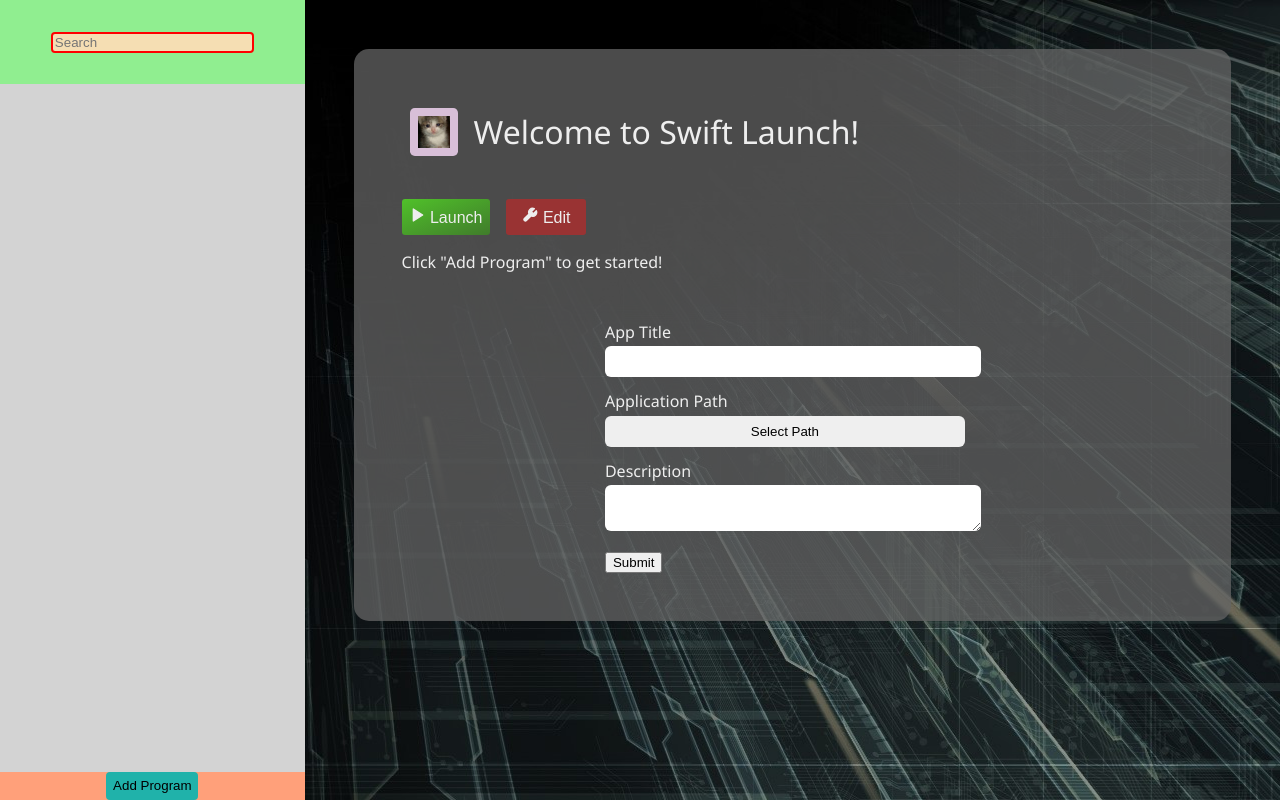
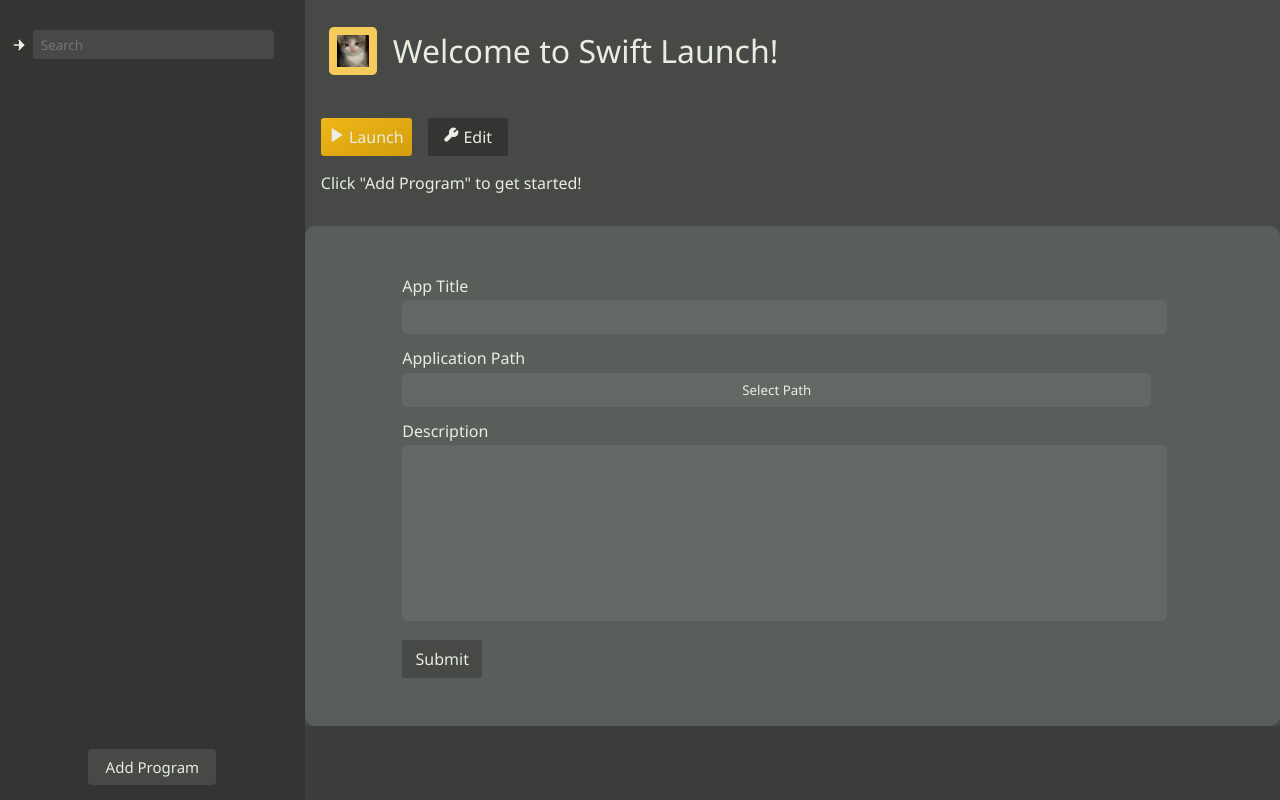
Before and after one commit to Swift-Suite/Swift-Launch, an Electron app: page src/index.html in a window 1280 px wide. Both pictures are taken after a click on the button "Edit". Drawn offline with Linux system fonts and the light colour scheme; no server answers.

Commit message:
DR - Made Thing Look Good. :)

```diff
--- a/assets/css/index.css
+++ b/assets/css/index.css
@@ -1,9 +1,13 @@
 /* <------ GLOBAL FORMAT ------> */
+*{
+    color: #E8EDDF;
+    font-family: 'Segoe UI', Tahoma, Geneva, Verdana, sans-serif;
+}
+
 body{
     margin: 0;
     padding: 0;
     text-align: center;
-    font-family: 'Segoe UI', Tahoma, Geneva, Verdana, sans-serif;
 }
 
 /*modifying scrollbar*/
@@ -12,11 +16,11 @@ body{
 }
 
 ::-webkit-scrollbar-track-piece{ /*portion of scrollbar that the thumb is not over*/
-    background-color: rebeccapurple;
+    background-color: #333533;
 }
 
 ::-webkit-scrollbar-thumb{ /*shows current position in scroll*/
-    background: yellow;
+    background: #F5CB5C;
 }
 
 /* end modifying scrollbar*/
@@ -36,24 +40,35 @@ body{
     flex-direction: column;
     height: 100vh;
     width: 400px;
-    background-color: peachpuff;
+    background-color: #333533;
+}
+
+#search-icon {
+    padding: 2% 2%;
 }
 
 #search-bar-container {
-    background-color: lightgreen;
-    padding: 10% 10%;
+    display: flex;
+    flex-direction: row;
+    background-color: #333533;
+    padding: 10% 10% 5% 2%;
 }
 
 #search-bar[type=text] {
-    width: 80%;
-    border: 2px solid red;
+    width: 90%;
+    height: 80%;
+    border: 2px;
     border-radius: 4px;
-    transition: width 0.4s ease-in-out;
-    background-color: wheat;
+    padding-left: 0.5rem;
+    transform: scaleY(1);
+    transform-origin: center;
+    transition: transform 0.26s ease;
+    color: #CFDBD5;
+    background-color: #464946;
 }
 
 #search-bar[type=text]:focus{
-    width: 90%;
+    transform: scaleY(1.2);
 }
 
 
@@ -62,7 +77,7 @@ body{
     height: 100%;
     overflow-y: scroll;
     overflow-x: hidden;
-    background-color: lightgray;
+    background-color: #333533;
 }
 
 .tab-button {
@@ -71,24 +86,40 @@ body{
     width: 100%;
     height: 1.75rem;
     border-style: hidden;
-    background-color: lightskyblue;
+    color: #CFDBD5;
+    background-color: #333533;
+    transition: font-size 0.35s;
 }
 
 .tab-button:hover {
-    background-color: lavenderblush;
+    font-size: 14px;
+    color: white;
+    background-color: #464946;
 }
 
 #add-button-container{
-    background-color: lightsalmon;
+    background-color: #333533;
+    padding: 5% 0%;
 }
 
 #add-program-button {
     border-radius: 4px;
-    background-color: lightseagreen;
+    color: #E8EDDF;
+    font-family: 'Segoe UI', Tahoma, Geneva, Verdana, sans-serif;
+    background-color: #464946;
     border-style: hidden;
-    padding: 0.5em 0.5em;
+    padding: 8px;
+    font-size: 15px;
+    transition: width 0.25s ease-in-out;
+    width: 8rem;
 }
 
+#add-program-button:hover {
+    width: 9rem;
+    font-size: 16px;
+    background-color: #505350;
+    cursor: pointer;
+}
 
 /* <------ LEFT PANEL ELEMENTS END --------->*/
 
@@ -98,8 +129,8 @@ body{
 #content-panel {
     display: flex;
     flex-direction: column;
-    background-image: url("../bg-img.jpg");
-    color: #eee;
+    color: #242423;
+    background-color: #3C3E3C;
     width: 100%;
     height: 100vh;
     overflow-y: scroll;
@@ -107,10 +138,7 @@ body{
 }
 
 #content-wrapper {
-    margin: 5%;
-    padding: 2em;
-    border-radius: 15px;
-    background-color: rgba(100, 100, 100, 0.75);
+    background-color: #464946;
 }
 
 .program-header {
@@ -122,7 +150,7 @@ body{
 
 #title {
     font-weight: normal;
-    color: #eee;
+    color: #E8EDDF;
 }
 
 #program-icon {
@@ -131,7 +159,7 @@ body{
     height: 2rem;
     width: 2rem;
     align-self: center;
-    background-color: thistle;
+    background-color: #F5CB5C;
     border-radius: 10%;
 }
 
@@ -142,32 +170,34 @@ body{
     border-radius: 3px;
     font-size: 16px;
     padding: 8px;
-    color: #eee;
-    background-image: linear-gradient(to bottom right, #50c12a, #407c2b);
+    color: #E8EDDF;
+    background-image: linear-gradient(to bottom right, #F0B719, #D39E0D);
 }
 
 #launch-button:hover {
-    background-image: linear-gradient(to bottom right, #507c2b, #407c2b);
+    background-image: linear-gradient(to bottom right, #F2BD2C, #E6AD0F);
     cursor: pointer;
 }
 
 #edit-btn {
     float: left;
-    background-color: #933;
+    background-color: #333533;
     width: 5rem;
     padding: 8px;
     margin-left: 1rem;
-    color: #eee;
+    color: #E8EDDF;
     border-radius: 3px;
     border-style: none;
     font-size: 16px;
+    transition: max-height 0.5s ease-in-out;
 }
 
 
 #edit-btn:hover {
-    background-color: #744;
+    background-color: #3C3E3C;
     cursor: pointer;
 }
+
 
 #program-button-container{
     float: left;
@@ -184,13 +214,18 @@ body{
 
 #description {
     text-align: left;
+    color: #E8EDDF;
 }
 
 /* Edit Program Form Styling */
 #edit-form-wrapper {
-    margin: 0 25%;
+    padding: 5% 10%;
     text-align: left;
+    background-color: #5A5E5A;
+    border-radius: 10px;
+    transition: max-height 0.5s ease-in-out;
 }
+
 
 #edit-form-wrapper input,textarea {
     margin: .25em 0 1em 0;
@@ -198,17 +233,46 @@ body{
     padding: 8px;
     border-radius: 6px;
     border-style: none;
+    background-color: #646864;
 }
 
-#edit-form-wrapper input[type=submit] {
-    width: 100%;
-    color: #eee;
-    background-color: rgb(16, 70, 121);
+#path-input {
+    background-color: #464946;
+    transition: font-size 0.35s ease-in-out;
 }
 
-#edit-form-wrapper input[type=submit]:hover {
-    background-color: rgb(21, 59, 95);
+#path-input:hover {
+    font-size: 16px;
+    background-color: #505350;
     cursor: pointer;
 }
 
+#edit-submit-btn {
+    background-color: #464946;
+    width: 5rem;
+    padding: 8px;
+    border-radius: 3px;
+    border-style: none;
+    font-size: 16px;
+    transition: font-size 0.35s ease-in-out;
+}
+
+#edit-submit-btn:hover {
+    font-size: 17px;
+    color: white;
+    background-color: #505350;
+    cursor: pointer;
+}
+
+textarea {
+    resize: none;
+    overflow: auto;
+    height: 10rem;
+}
+
+::selection {
+    color: #CFDBD5;
+    background-color: #242423;
+  }
+
 /* <--------- Content Panel End ------------> */
--- a/src/index.html
+++ b/src/index.html
@@ -8,6 +8,7 @@
      <div id="main-container">
          <div id="left-panel"> <!-- Left Panel Start -->
             <div id="search-bar-container">
+                <div id="search-icon"><i data-feather="arrow-right" color="white"></i></div>
                 <input type="text" placeholder="Search" id="search-bar" oninput="searchInput()">
             </div>
             <div id="tab-container">
@@ -25,8 +26,8 @@
                 </div>
                 <div class="program-body" id="main-content">
                     <div id="program-button-container">
-                        <button id="launch-button" class="btn"><i data-feather="play"></i> Launch</button>
-                        <button class="btn" id="edit-btn" ><i data-feather="tool"></i> Edit</button>
+                        <button id="launch-button"><i data-feather="play"></i> Launch</button>
+                        <button id="edit-btn" ><i data-feather="tool"></i> Edit</button>
                     </div>
                     <div class="program-body-content">
                         <p id = "description">
@@ -42,7 +43,7 @@
                     <input type="button" id="path-input" name="path-input" onclick="getProgramPath()" data-new-path="" value="Select Path"/>
                     <label for="description-input">Description</label>
                     <textarea id="description-input"></textarea>
-                    <button onclick="editInformation()">Submit</button>
+                    <button id="edit-submit-btn" onclick="editInformation()">Submit</button>
                 </div>
             </div>
          </div> <!-- Content Screen End -->
```
Also changed, not shown: main.js (+5 -9 lines), assets/bg-img.jpg (deleted).
